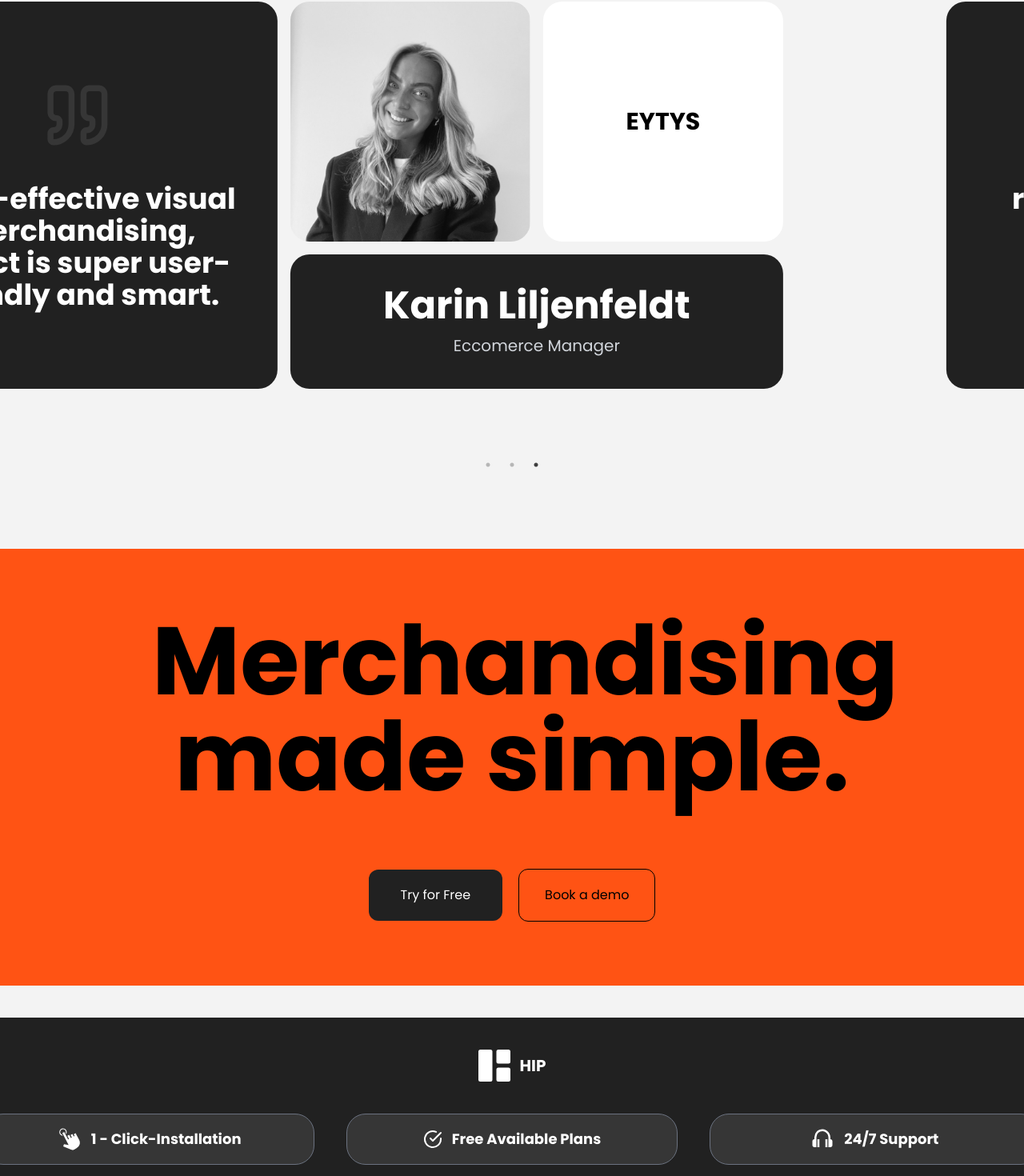
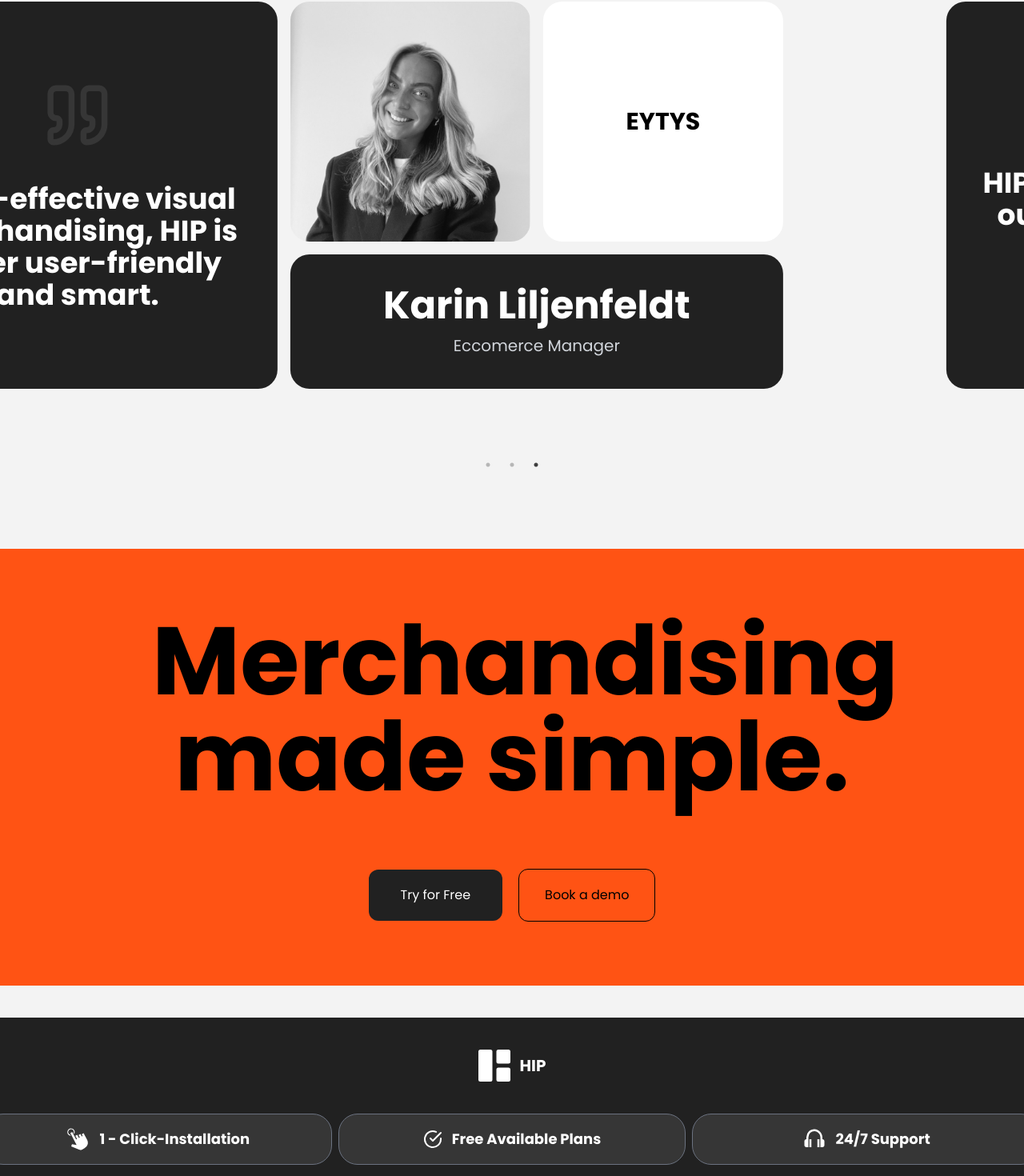
Before and after one commit to AzimiShaja/Hip, a Next.js app: page / in a window 1280 px wide. Shown: the part 2383-3853 px from the top of the page at 80% size. Built offline with nearby package versions, Linux system fonts and the light colour scheme.

Commit message:
minor changes

```diff
--- a/components/Footer.tsx
+++ b/components/Footer.tsx
@@ -29,7 +29,7 @@ const Footer = () => {
                 <BsGrid1X2Fill size={40} />
                 <h1 className="text-xl font-extrabold">HIP</h1>
             </div>
-            <div className="grid xl:grid-cols-3 w-full gap-10">
+            <div className="grid xl:grid-cols-3 w-full gap-2">
                 <CustomCard icon={<GiClick size={30} />} title="1 - Click-Installation" />
                 <CustomCard icon={<CheckCircle />} title="Free Available Plans" />
                 <CustomCard icon={<BiHeadphone size={30} />} title="24/7 Support" />
--- a/components/Testimonials.tsx
+++ b/components/Testimonials.tsx
@@ -68,14 +68,14 @@ const Testimonials = () => {
                     bg={testimonial2}
                     title="EYTYS"
                     position="Eccomerce Manager"
-                    testimonial="Time-effective visual merchandising, Depict is super user-friendly and smart."
+                    testimonial="Time-effective visual merchandising, HIP is super user-friendly and smart."
                 />
                 <Testimonial
                     name="Cassandra Bäckman"
                     bg={testimonial3}
                     title="UNDERSTATMENT"
                     position="Ecommerce Manager"
-                    testimonial="Depict has revolutionized our workflow with AI capabilities to enhance our operations."
+                    testimonial="HIP has revolutionized our workflow with AI capabilities to enhance our operations."
                 />
             </Slider>
         </div>
```
